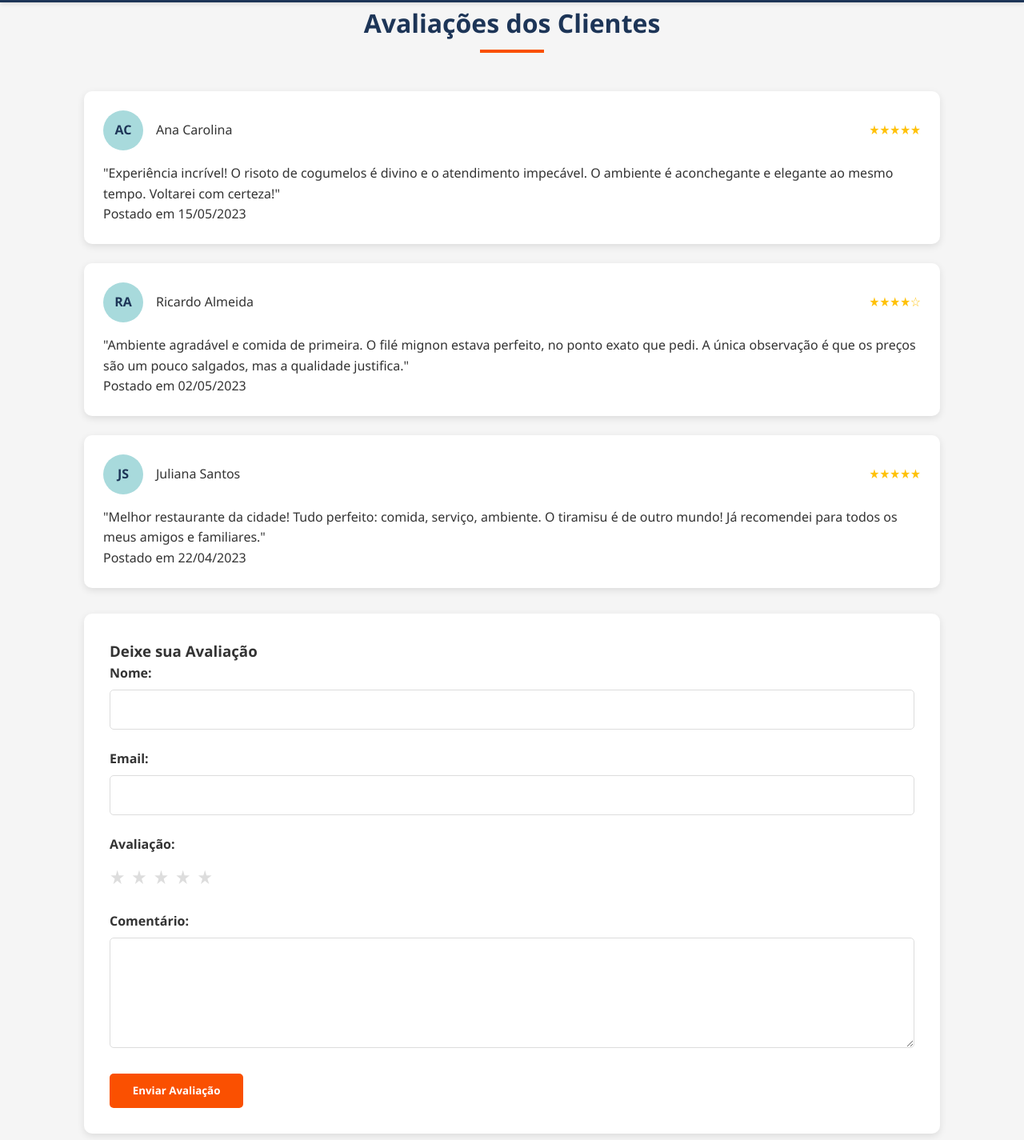
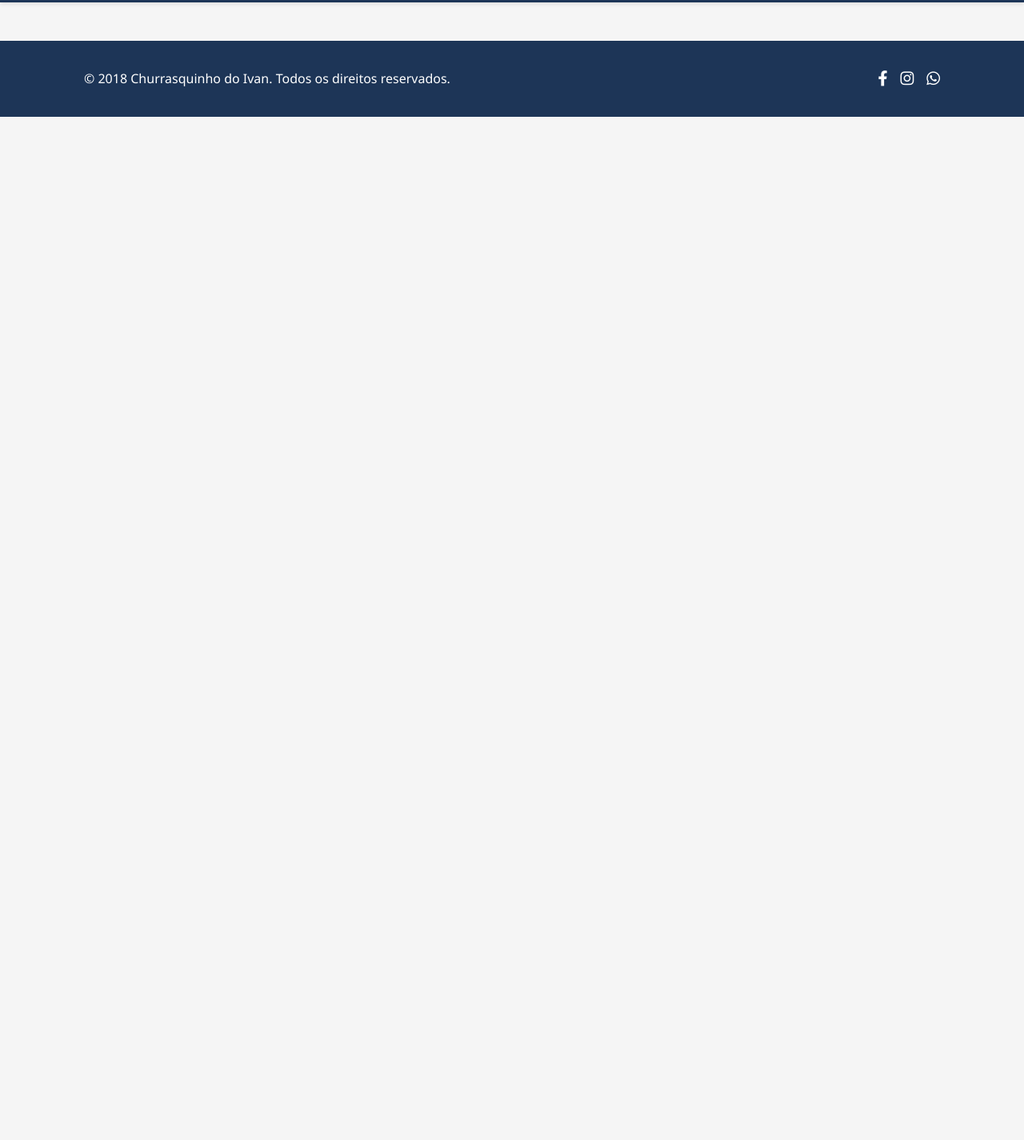
Before and after one commit to IanGomesCaixeta/churrasquinho-do-Ivan, a plain HTML site: page avaliacao.html in a window 1280 px wide. Shown: the part 75-1500 px from the top of the page at 80% size. After the commit the page ends 800 px from the top, so only its background shows below. Drawn offline with Linux system fonts and the light colour scheme.

Commit message:
Update avaliacao.html

```diff
--- a/avaliacao.html
+++ b/avaliacao.html
@@ -23,68 +23,7 @@
     </div>
   </header>
 
-  <main class="container">
-    <h1 class="section-title">Avaliações dos Clientes</h1>
 
-    <div class="review">
-      <div class="review-header">
-        <div class="review-avatar">AC</div>
-        <div class="review-name">Ana Carolina</div>
-        <div class="review-stars">★★★★★</div>
-      </div>
-      <p>"Experiência incrível! O risoto de cogumelos é divino e o atendimento impecável. O ambiente é aconchegante e elegante ao mesmo tempo. Voltarei com certeza!"</p>
-      <div class="review-date">Postado em 15/05/2023</div>
-    </div>
-
-    <div class="review">
-      <div class="review-header">
-        <div class="review-avatar">RA</div>
-        <div class="review-name">Ricardo Almeida</div>
-        <div class="review-stars">★★★★☆</div>
-      </div>
-      <p>"Ambiente agradável e comida de primeira. O filé mignon estava perfeito, no ponto exato que pedi. A única observação é que os preços são um pouco salgados, mas a qualidade justifica."</p>
-      <div class="review-date">Postado em 02/05/2023</div>
-    </div>
-
-    <div class="review">
-      <div class="review-header">
-        <div class="review-avatar">JS</div>
-        <div class="review-name">Juliana Santos</div>
-        <div class="review-stars">★★★★★</div>
-      </div>
-      <p>"Melhor restaurante da cidade! Tudo perfeito: comida, serviço, ambiente. O tiramisu é de outro mundo! Já recomendei para todos os meus amigos e familiares."</p>
-      <div class="review-date">Postado em 22/04/2023</div>
-    </div>
-
-    <div class="review-form">
-      <h3>Deixe sua Avaliação</h3>
-      <form>
-        <div class="form-group">
-          <label for="nome">Nome:</label>
-          <input type="text" id="nome" name="nome" required>
-        </div>
-        <div class="form-group">
-          <label for="email">Email:</label>
-          <input type="email" id="email" name="email" required>
-        </div>
-        <div class="form-group">
-          <label>Avaliação:</label>
-          <div class="star-rating">
-            <span>★</span>
-            <span>★</span>
-            <span>★</span>
-            <span>★</span>
-            <span>★</span>
-          </div>
-        </div>
-        <div class="form-group">
-          <label for="comentario">Comentário:</label>
-          <textarea id="comentario" name="comentario" rows="5" required></textarea>
-        </div>
-        <button type="submit" class="btn">Enviar Avaliação</button>
-      </form>
-    </div>
-  </main>
 
   <footer>
     <div class="container footer-content">
@@ -97,15 +36,5 @@
     </div>
   </footer>
 
-  <script>
-    // Simples sistema de avaliação com estrelas
-    document.querySelectorAll('.star-rating span').forEach((star, index, stars) => {
-      star.addEventListener('click', () => {
-        stars.forEach((s, i) => {
-          s.classList.toggle('active', i <= index);
-        });
-      });
-    });
-  </script>
 </body>
 </html>
```
